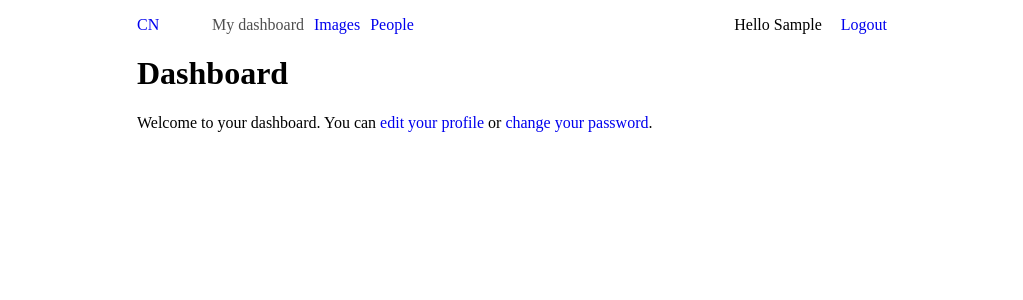
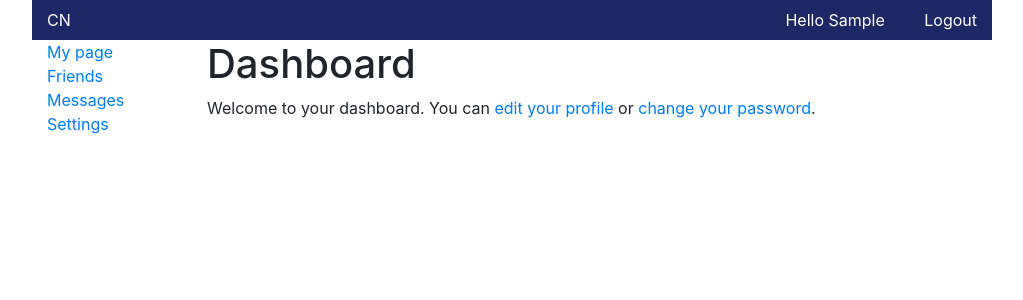
Before and after one commit to koma00/cn, a Django app: page /account/ in a window 1280 px wide. Shown: the top 300 px of the page, without its empty margins (128-1151 px from the left). Run offline with Django 3.2, Linux system fonts and the light colour scheme; the visitor is signed in with stand-in values (Sample User, id 1); some libraries are stand-ins or nearby versions.

Commit message:
Connected Bootstrap on the project

```diff
--- a/account/static/css/base.css
+++ b/account/static/css/base.css
@@ -1,52 +1,67 @@
-a {
-    text-decoration: None;
-}
-
-body {
-    max-width: 750px;
-    margin: auto;
+.container {
+    max-width: 960px;
 }
 
 .header {
-    width: 100%;
+    background-color: #1e2766;
+    color: white;
+    padding-top: 8px;
+    padding-bottom: 8px;
 }
 
-.logo {
-    float: left;
-    width: 10%;
+.header a {
+    color: white;
 }
 
-.menu ul {
-    float: left;
+.user_name {
+    margin-right: 35px;
+    display: inline;
 }
 
-.menu li {
-    float: left;
-    list-style-type: none;
-    display: inline;
-    margin-right: 10px;
+.left_menu ul{
+    padding-left: 0;
 }
 
-.menu li:last-child {
-    margin-right: 0px;
+.left_menu li{
+    list-style: None;
 }
 
-.selected a {
-    color: #4f4f4f;
-}
-.selected a:visited{
-    color: #4f4f4f;
-}
+/*.logo {*/
+/*    float: left;*/
+/*    width: 10%;*/
+/*}*/
 
-.user {
-    float: right;
-}
+/*.menu ul {*/
+/*    float: left;*/
+/*}*/
 
-.user a {
-    margin-left: 15px;
-}
+/*.menu li {*/
+/*    float: left;*/
+/*    list-style-type: none;*/
+/*    display: inline;*/
+/*    margin-right: 10px;*/
+/*}*/
 
-.content {
-    display: inline-block;
-    width: 100%;
-}
+/*.menu li:last-child {*/
+/*    margin-right: 0px;*/
+/*}*/
+
+/*.selected a {*/
+/*    color: #4f4f4f;*/
+/*}*/
+/*.selected a:visited{*/
+/*    color: #4f4f4f;*/
+/*}*/
+
+/*.user {*/
+/*    float: right;*/
+/*}*/
+
+/*.user a {*/
+/*    margin-left: 15px;*/
+/*}*/
+
+/*.content {*/
+/*    display: inline-block;*/
+/*    width: 100%;*/
+/*}*/
--- a/account/templates/base.html
+++ b/account/templates/base.html
@@ -1,14 +1,24 @@
 {% load static %}
 <!DOCTYPE html>
-<html>
+<html lang="en">
     <head>
+        <!-- Required meta tags -->
+        <meta charset="utf-8">
+        <meta name="viewport" content="width=device-width, initial-scale=1, shrink-to-fit=no">
+
+        <!-- Bootstrap CSS -->
+        <link rel="stylesheet" href="https://stackpath.bootstrapcdn.com/bootstrap/4.4.1/css/bootstrap.min.css" integrity="sha384-Vkoo8x4CGsO3+Hhxv8T/Q5PaXtkKtu6ug5TOeNV6gBiFeWPGFN9MuhOf23Q9Ifjh" crossorigin="anonymous">
+
         <title>{% block title %}{% endblock %}</title>
         <link rel="stylesheet" href="{% static 'css/base.css' %}">
     </head>
     <body>
-        <div class="header">
+        <div class="container">
+            <div class="header row justify-content-between">
+                <div class="col-2 float-left">
                     <a href="{% url 'dashboard' %}"><span class="logo">CN</span></a>
-            {% if request.user.is_authenticated %}
+                </div>
+                <!--{% if request.user.is_authenticated %}
                     <ul class="menu">
                         <li {% if section == "dashboard" %} class="selected" {% endif %}>
                             <a href="{% url 'dashboard' %}">My dashboard</a>
@@ -21,17 +31,37 @@
                         </li>
                     </ul>
                 {% endif %}
-            <div class="user">
+                <div class="user">-->
+                <div class="col-auto">
                     {% if request.user.is_authenticated %}
-                    Hello {{ request.user.first_name }}
+                        <div class="user_name">Hello {{ request.user.first_name }}</div>
                         <a href="{% url 'logout' %}">Logout</a>
                     {% else %}
                         <a href="{% url 'login' %}">Log-in</a>
                     {% endif %}
                 </div>
             </div>
-        <div class="content">
-            {% block content %}{% endblock %}
+            <div class="row">
+                <div class="col-2 left_menu">
+                    {% if request.user.is_authenticated %}
+                        <ul>
+                            <li><a href="{% url 'dashboard' %}">My page</a></li>
+                            <li><a href="#">Friends</a></li>
+                            <li><a href="#">Messages</a></li>
+                            <li><a href="#">Settings</a></li>
+                        </ul>
+                    {% else %}
+                        <a href="{% url 'login' %}">Log-in</a>
+                        <a href="{% url 'register' %}">Registration</a>
+                    {% endif %}
                 </div>
+                <div class="content col-10">{% block content %}{% endblock %}</div>
+            </div>
+        </div>
+        <!-- Optional JavaScript -->
+        <!-- jQuery first, then Popper.js, then Bootstrap JS -->
+        <script src="https://code.jquery.com/jquery-3.4.1.slim.min.js" integrity="sha384-J6qa4849blE2+poT4WnyKhv5vZF5SrPo0iEjwBvKU7imGFAV0wwj1yYfoRSJoZ+n" crossorigin="anonymous"></script>
+        <script src="https://cdn.jsdelivr.net/npm/popper.js@1.16.0/dist/umd/popper.min.js" integrity="sha384-Q6E9RHvbIyZFJoft+2mJbHaEWldlvI9IOYy5n3zV9zzTtmI3UksdQRVvoxMfooAo" crossorigin="anonymous"></script>
+        <script src="https://stackpath.bootstrapcdn.com/bootstrap/4.4.1/js/bootstrap.min.js" integrity="sha384-wfSDF2E50Y2D1uUdj0O3uMBJnjuUD4Ih7YwaYd1iqfktj0Uod8GCExl3Og8ifwB6" crossorigin="anonymous"></script>
     </body>
 </html>
```
Lines whose indentation alone changed are shown as unchanged.
